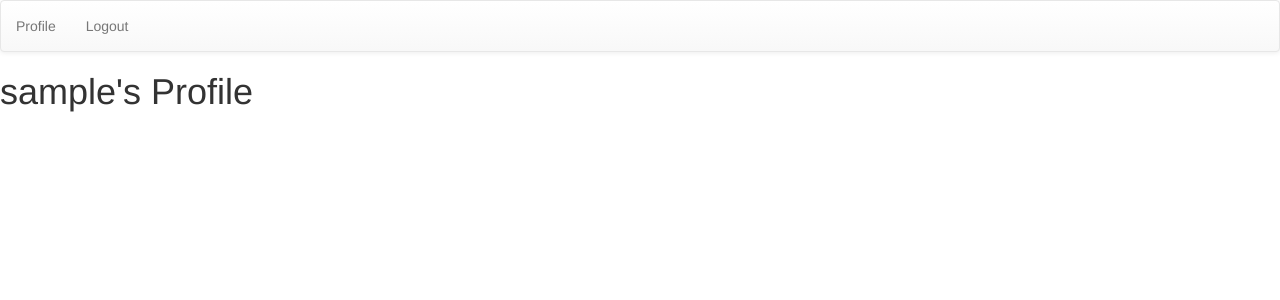
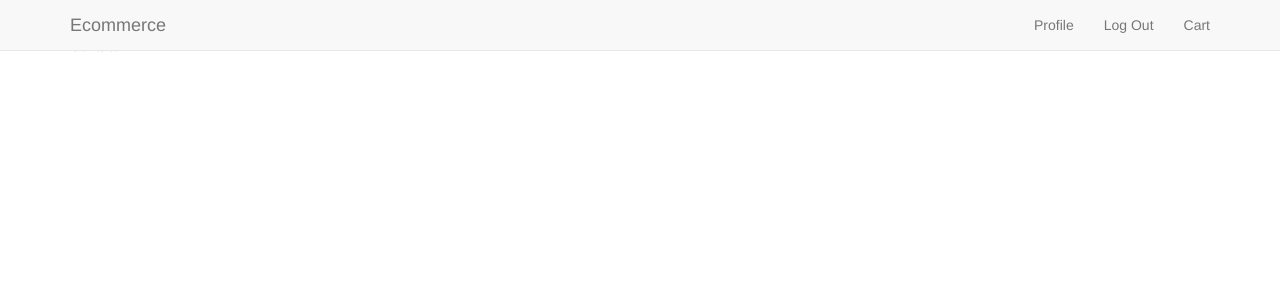
Before and after one commit to markofsuccess/fullstack-ecommerce, a Django app: page /accounts/profile/ in a window 1280 px wide. Shown: the top 300 px of the page. Run offline with Django 3.2, Linux system fonts and the light colour scheme; the visitor is signed in with stand-in values (Sample User, id 1); some libraries are stand-ins or nearby versions.

Commit message:
added profile,register,login,logout to navbar and search container

```diff
--- a/templates/base.html
+++ b/templates/base.html
@@ -1,45 +1,73 @@
 {% load staticfiles %}
-<html>
-
-
+<!DOCTYPE html>
+<html lang="en">
 <head>
-    <title>{% block page_title %}{% endblock %}</title>
-
-    <!-- Latest compiled and minified CSS -->
-    <link rel="stylesheet" href="https://maxcdn.bootstrapcdn.com/bootstrap/3.3.7/css/bootstrap.min.css" integrity="sha384-BVYiiSIFeK1dGmJRAkycuHAHRg32OmUcww7on3RYdg4Va+PmSTsz/K68vbdEjh4u" crossorigin="anonymous">
-
-    <!-- Optional theme -->
-    <link rel="stylesheet" href="https://maxcdn.bootstrapcdn.com/bootstrap/3.3.7/css/bootstrap-theme.min.css" integrity="sha384-rHyoN1iRsVXV4nD0JutlnGaslCJuC7uwjduW9SVrLvRYooPp2bWYgmgJQIXwl/Sp" crossorigin="anonymous">
-
-    <link rel="stylesheet" href="{% static 'css/styles.css' %}" type="text/css">
-
-    <!-- Latest compiled and minified JavaScript -->
-    <script src="https://maxcdn.bootstrapcdn.com/bootstrap/3.3.7/js/bootstrap.min.js" integrity="sha384-Tc5IQib027qvyjSMfHjOMaLkfuWVxZxUPnCJA7l2mCWNIpG9mGCD8wGNIcPD7Txa" crossorigin="anonymous"></script>
+    <meta charset="UTF-8">
+    <meta name="viewport" content="width=device-width, initial-scale=1.0">
+    <meta http-equiv="X-UA-Compatible" content="ie=edge">
+    <title>Ecommerce</title>
+    <link rel="stylesheet" href="https://cdnjs.cloudflare.com/ajax/libs/bootswatch/3.3.7/cerulean/bootstrap.min.css">
+    <link rel="stylesheet" href="{% static 'font-awesome/css/font-awesome.min.css' %}">
+    <link rel="stylesheet" href="{% static 'css/custom.css' %}">
+    <script src="https://cdnjs.cloudflare.com/ajax/libs/jquery/3.2.1/jquery.min.js"></script>
+    <script src="https://cdnjs.cloudflare.com/ajax/libs/twitter-bootstrap/3.3.7/js/bootstrap.min.js"></script>
 </head>
-
 <body>
-
-
-    <nav class="navbar navbar-default">
-        <ul class="nav navbar-nav">
-            {% if user.is_authenticated %}
-            <li><a href="{% url 'profile' %}">Profile</a></li>
-            <li><a href="{% url 'logout' %}">Logout</a></li>
-            {% else %}
-            <li><a href="{% url 'login' %}">Login</a></li>
-            <li><a href="{% url 'register' %}">Register</a></li>
-            {% endif %}
-        </ul>
+    <!-- Fixed masthead -->
+    <nav class="navbar navbar-masthead navbar-default navbar-fixed-top">
+        <div class="container">
+            <div class="navbar-header">
+                <button type="button" class="navbar-toggle collapsed" data-toggle="collapse" data-target="#navbar" aria-expanded="false" aria-controls="navbar">
+                    <span class="sr-only">Toggle navigation</span>
+                    <span class="icon-bar"></span>
+                    <span class="icon-bar"></span>
+                    <span class="icon-bar"></span>
+                </button>
+                <a class="navbar-brand" href="/">Ecommerce</a>
+            </div>
+            <div id="navbar" class="navbar-collapse collapse">
+                <ul class="nav navbar-nav navbar-right">
+                    {% if user.is_authenticated %}
+                        <li><a href="{% url 'profile' %}">Profile</a></li>
+                        <li><a href="{% url 'logout' %}">Log Out</a></li>
+                    {%  else %}
+                        <li><a href="{% url 'register' %}">Register</a></li>
+                        <li><a href="{% url 'login' %}">Log In</a></li>
+                    {% endif %}
+                    <li>
+                        <a href="{% url 'view_cart' %}">
+                            <i class="fa fa-shipping-cart"></i>Cart
+                            {% if product_count > 0 %}
+                            <label class="badge badge-warning">{{ product_count }}</label>
+                            {% endif %}
+                        </a>
+                    </li>
+                </ul>
+            </div>
+        </div>
     </nav>
-
-    <h1>
-        {% block page_heading %}{% endblock %}
-    </h1>
     {% if messages %}
-    <div>
-        {% for message in messages %} {{ message }} {% endfor %}
+        <div class="alert alert-success">
+            <div class="messages">
+                {% for message in messages %}
+                    {{ message }}
+                {% endfor %}
+            </div>
+        </div>
+    {% endif %}
+    <div class="container">
+        <div class="display">
+            <form action="{% url 'search' %}" method="get">
+                <input type="text" name="q">
+                <button type="search">Search</button>
+            </form>
+        </div>
+        {% block content %} {% endblock %}
     </div>
-    {% endif %} {% block content %}{% endblock %}
+    <footer>
+        <div class="container">
+            <p>Contact</p>
+        </div>
+    </footer>
 </body>
-
 </html>
```
